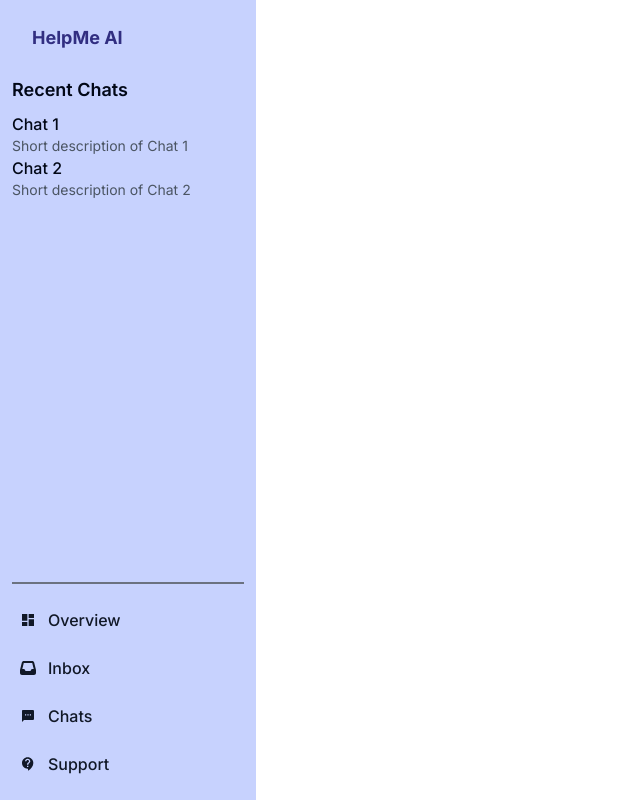
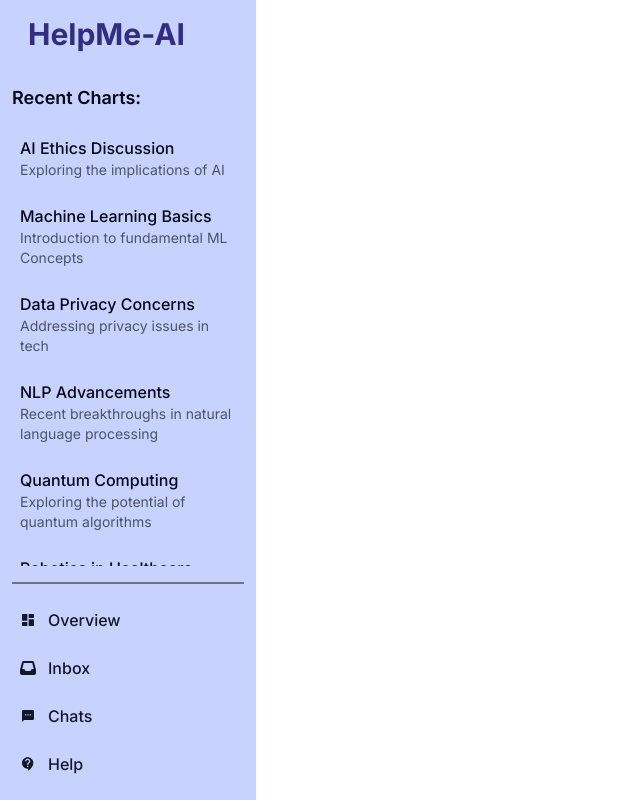
Before and after one commit to Lemirq/HelpMeAI, a Next.js app: page /sidebar in a window 1280 px wide. Shown: the whole page, without its empty margins (0-640 px from the left). Built offline with nearby package versions, Linux system fonts and the light colour scheme.

Commit message:
Scrolling effect to recent chat on the sidebar

```diff
--- a/app/sidebar/page.tsx
+++ b/app/sidebar/page.tsx
@@ -3,32 +3,71 @@ import { FaInbox } from "react-icons/fa6";
 import { IoMdText } from "react-icons/io";
 import { MdContactSupport } from "react-icons/md";
 
-export default function Sidebar () {
+type RecentChart = {
+    id: number;
+    title: string;
+    description: string;
+}
+
+const recentCharts: RecentChart[] = [
+{
+        id: 1,
+        title: "AI Ethics Discussion",
+        description: "Exploring the implications of AI"
+    },
+    {
+        id: 2,
+        title: "Machine Learning Basics",
+        description: "Introduction to fundamental ML Concepts"
+    },
+    {
+        id: 3,
+        title: "Data Privacy Concerns",
+        description: "Addressing privacy issues in tech"
+    },
+    {
+        id: 4,
+        title: "NLP Advancements",
+        description: "Recent breakthroughs in natural language processing"
+    },
+    {
+        id: 5,
+        title: "Quantum Computing",
+        description: "Exploring the potential of quantum algorithms"
+    },
+    {
+        id: 6,
+        title: "Robotics in Healthcare",
+        description: "Applications of robotics in medical field"
+    },
+    {
+        id: 7,
+        title: "Blockchain Technology",
+        description: "Understanding decentralized systems"
+    }
+]
+
+export default function Sidebar() {
     return (
         <>
             <aside
                 id="sidebar"
                 className="fixed top-0 left-0 z-40 w-64 h-screen transition-transform -translate-x-full sm:translate-x-0" aria-label="Sidebar">
-                <div className="flex flex-col h-full px-3 py-4 overflow-y-auto bg-indigo-200 dark:bg-gray-800">
-                    <h2 href="#" className="flex items-center p-2 text-indigo-900 font-bold mb-4 font rounded-lg dark:text-white dark:hover:bg-gray-700 group">
-                        <span className="ms-3 text-lg"> HelpMe AI </span>
+                <div className="flex flex-col h-full bg-indigo-200 dark:bg-gray-800">
+                    <h2 className="flex items-center p-4 text-indigo-900 font-bold mb-2 rounded-lg dark:text-white dark:hover:bg-gray-700 group">
+                        <span className="ms-3 text-3xl font-bold"> HelpMe-AI </span>
                     </h2>
-
-                    <div className="mb-4">
-                        <h3 className="text-lg font-semibold mb-2"> Recent Chats </h3>
-                        <div>
-                            <h4 className="font-medium"> Chat 1 </h4>
-                            <p className="text-sm text-gray-600"> Short description of Chat 1 </p>
+                    <div className="flex-grow overflow-y-auto px-3 scrollbar-hide">
+                        <h3 className="text-lg font-semibold mb-2 sticky top-0 bg-indigo-200 dark:bg-gray-800 py-2"> Recent Charts: </h3>
+                        {recentCharts.map((chart) => (
+                            <div key={chart.id} className="mb-2 hover:bg-gray-100 rounded-lg p-2">
+                                <h4 className="font-medium"> {chart.title} </h4>
+                                <p className="text-sm text-gray-600"> {chart.description} </p>
                             </div>
-                        <div>
-                            <h4 className="font-medium"> Chat 2 </h4>
-                            <p className="text-sm text-gray-600"> Short description of Chat 2 </p>
+                        ))}
                     </div>
-                    </div>
-
-                    <div className="flex-grow"></div>
+                    <div className="px-3 py-4">
                         <hr className="border border-gray-500 mb-4"/>
-
                         <ul className="space-y-2 font-medium">
                             <li>
                                 <a href="#" className="flex items-center p-2 text-gray-900 rounded-lg dark:text-white hover:bg-gray-100 dark:hover:bg-gray-700 group">
@@ -39,25 +78,25 @@ export default function Sidebar () {
                             <li>
                                 <a href="#" className="flex items-center p-2 text-gray-900 rounded-lg dark:text-white hover:bg-gray-100 dark:hover:bg-gray-700 group">
                                     <FaInbox />
-                                <span className="flex-1 ms-3 whitespace-nowrap">Inbox</span>
+                                    <span className="flex-1 ms-3 whitespace-nowrap"> Inbox </span>
                                 </a>
                             </li>
                             <li>
                                 <a href="#" className="flex items-center p-2 text-gray-900 rounded-lg dark:text-white hover:bg-gray-100 dark:hover:bg-gray-700 group">
                                     <IoMdText />
-                                <span className="flex-1 ms-3 whitespace-nowrap">Chats</span>
+                                    <span className="flex-1 ms-3 whitespace-nowrap"> Chats </span>
                                 </a>
                             </li>
                             <li>
                                 <a href="#" className="flex items-center p-2 text-gray-900 rounded-lg dark:text-white hover:bg-gray-100 dark:hover:bg-gray-700 group">
                                     <MdContactSupport />
-                                <span className="flex-1 ms-3 whitespace-nowrap">Support</span>
+                                    <span className="flex-1 ms-3 whitespace-nowrap"> Help </span>
                                 </a>
                             </li>
                         </ul>
                     </div>
+                </div>
             </aside>
-
         </>
     )
 }
--- a/package.json
+++ b/package.json
@@ -27,6 +27,7 @@
     "react-icons": "^5.2.1",
     "react-markdown": "^9.0.1",
     "tailwind-merge": "^2.4.0",
+    "tailwind-scrollbar-hide": "^1.1.7",
     "tailwindcss-animate": "^1.0.7",
     "zod": "^3.23.8"
   },
--- a/tailwind.config.ts
+++ b/tailwind.config.ts
@@ -74,7 +74,10 @@ const config = {
       },
     },
   },
-  plugins: [require("tailwindcss-animate")],
+  plugins: [
+        require("tailwindcss-animate"),
+        require("tailwind-scrollbar-hide"),
+    ],
 } satisfies Config
 
 export default config
```
Also changed, not shown: 1 other file (tests, documents, lock files or other folders). Lines whose indentation alone changed are shown as unchanged.
